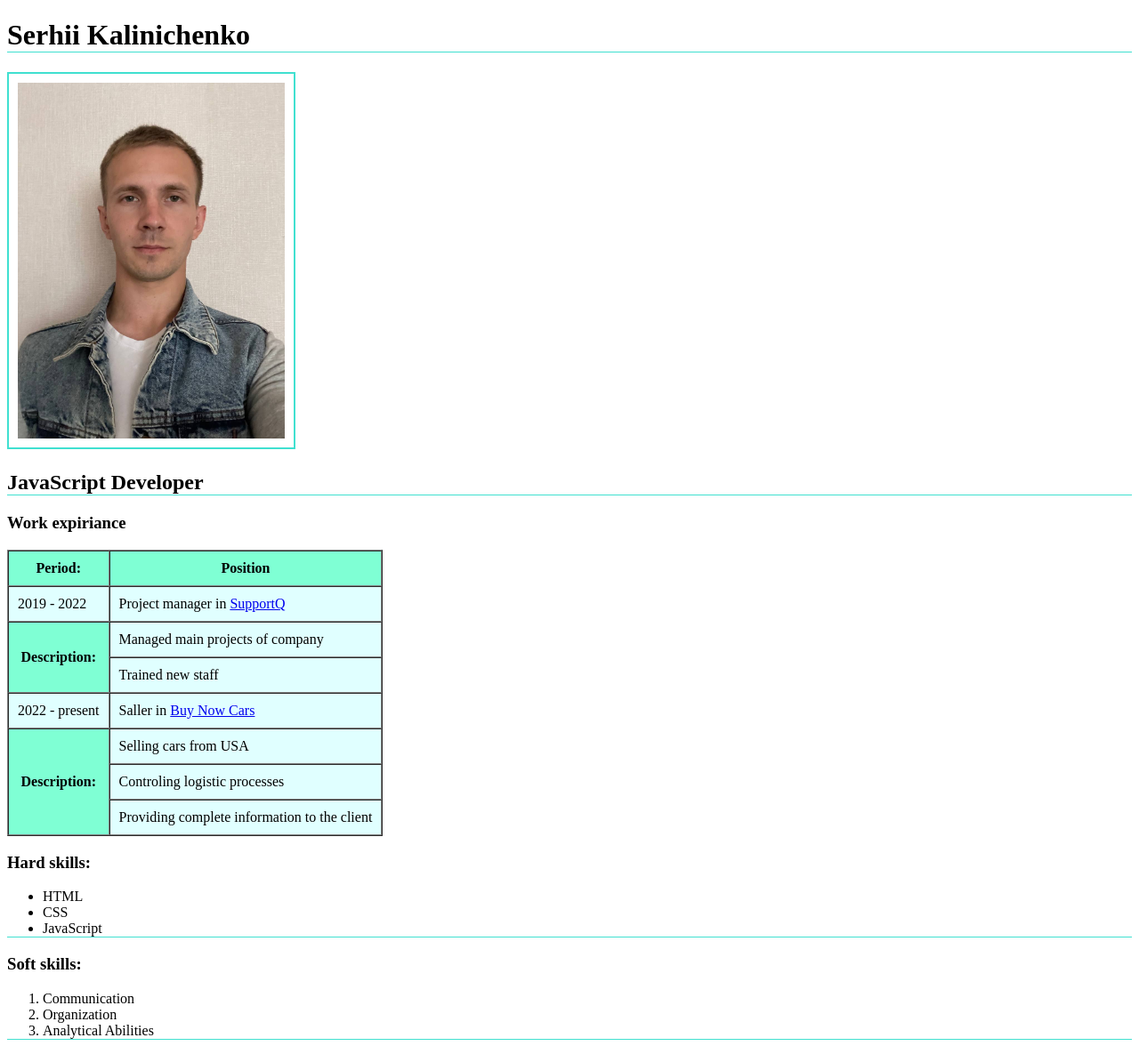
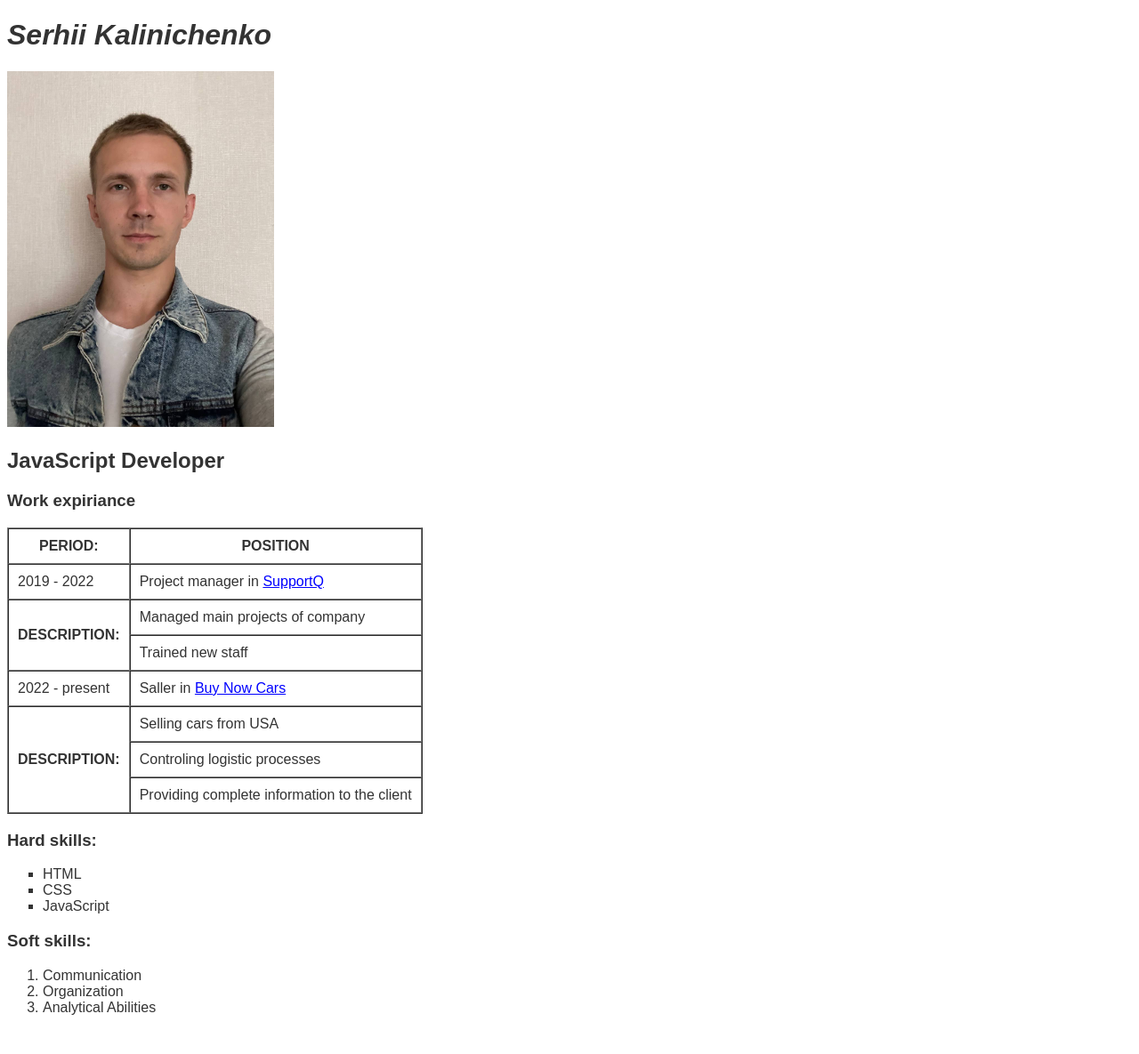
Before and after one commit to Sergey-Kali/homework-7, a plain HTML site: page index.html in a window 1280 px wide. Shown: the whole page at 89% size. After the commit the page ends 1158 px from the top, so only its background shows below. Drawn offline with Linux system fonts and the light colour scheme.

Commit message:
Add files via upload

```diff
--- a/index.html
+++ b/index.html
@@ -8,8 +8,8 @@
     <link rel="stylesheet" href="./style.css">
 </head>
 <body>
-    <h1 class="title">Serhii Kalinichenko</h1>
-    <img class="main-image" src="./photo_2022-12-14_21-19-30.jpg" alt="My photo" width="300" height="auto">
+    <h1>Serhii Kalinichenko</h1>
+    <img src="./photo_2022-12-14_21-19-30.jpg" alt="My photo" width="300" height="auto">
     <h2 class="sub-title">JavaScript Developer</h2>
     <h3>Work expiriance</h3>
     <table class="table" border="1" cellspacing="0" cellpadding="10px">
@@ -48,13 +48,13 @@
         </tfoot>
     </table>
     <h3>Hard skills:</h3>
-        <ul class="hard-skills-list">
+    <ul>
         <li>HTML</li>
         <li>CSS</li>
         <li>JavaScript</li>
     </ul>
     <h3>Soft skills:</h3>
-        <ol class="soft-skills-list">
+    <ol>
         <li>Communication</li>
         <li>Organization</li>
         <li>Analytical Abilities</li>
--- a/style.css
+++ b/style.css
@@ -1,19 +1,32 @@
-.title,
-.sub-title,
-.hard-skills-list,
-.soft-skills-list {
-  border-bottom: 1px solid turquoise;
+body {
+  color: #333;
+  font-family: Arial, Helvetica, sans-serif;
 }
 
-.main-image {
-  padding: 10px;
-  border: 2px solid turquoise;
+.sub-title {
+  font-weight: 700;
 }
 
-.table th {
-  background-color: aquamarine;
+h1 {
+  font-style: italic;
 }
 
-.table td {
-  background-color: lightcyan;
+table th {
+  text-transform: uppercase;
 }
+
+a:link {
+  color: #00f;
+}
+
+a:visited {
+  color: #005;
+}
+
+a:hover {
+  text-decoration: none;
+}
+
+ul {
+  list-style-type: square;
+}
```
Lines whose indentation alone changed are shown as unchanged.
